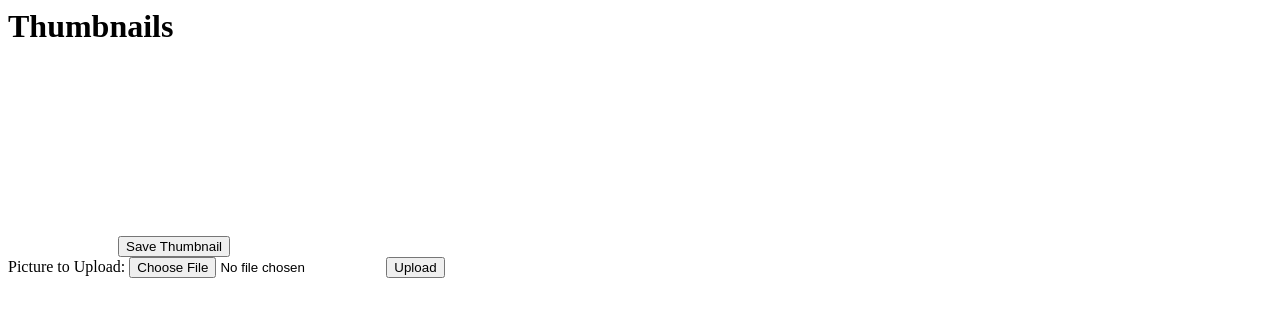
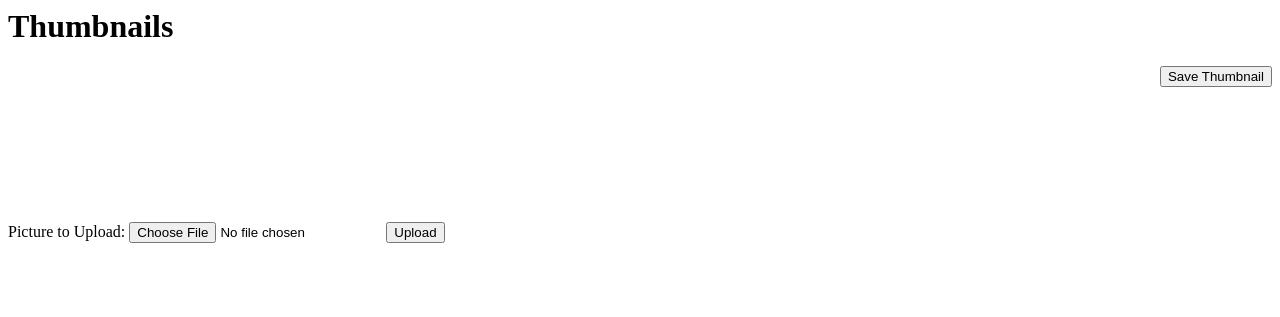
Before and after one commit to MrJaeger/Thumbnails, a PHP site: page / in a window 1280 px wide. Shown: the top 317 px of the page. Run offline with PHP 8.4, Linux system fonts and the light colour scheme; some libraries are stand-ins or nearby versions.

Commit message:
css stuff

```diff
--- a/css/index.css
+++ b/css/index.css
@@ -4,18 +4,14 @@ form {
 	margin: 10px 0px;
 }
 
-#uploaded, #thumbnail, #thumbnail_upload_button {
+#uploaded {
 	float: left;
 }
 
 #thumbnail, #thumbnail_upload_button {
+	float: right;
 	position: relative;
 	display: inline-block;
-}
-
-#thumbnail_upload_button {
-	margin-top: 170px;
-	margin-left: 110px;
 }
 
 #thumbnail {
```
